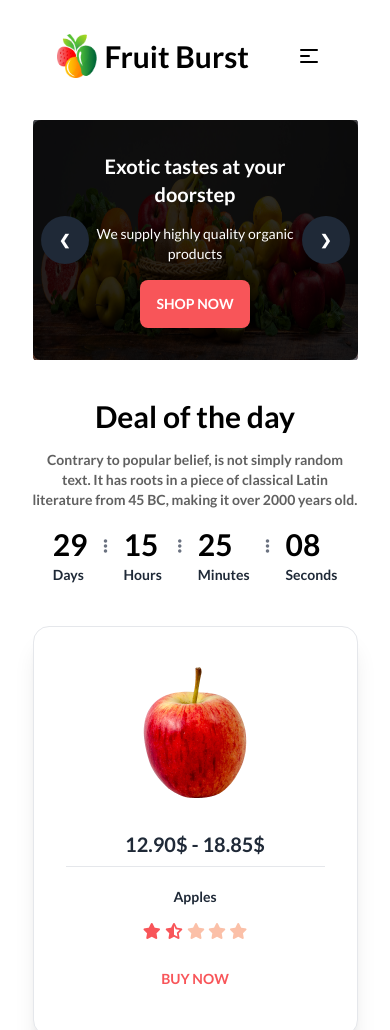
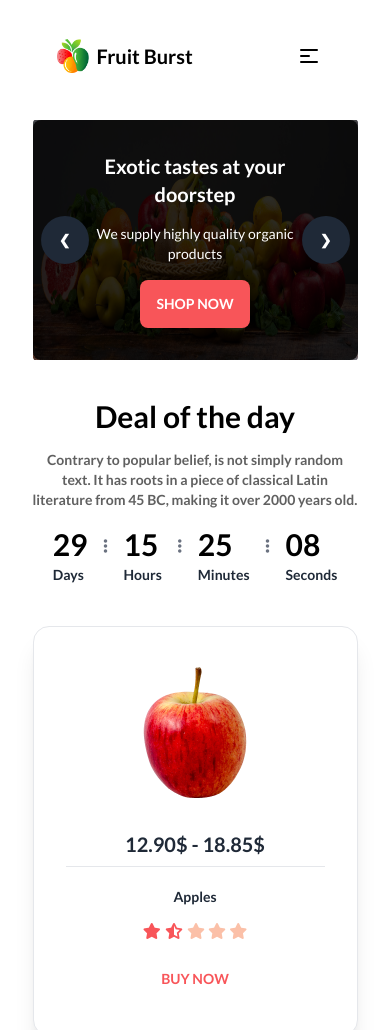
Before and after one commit to nimurr/Fruit-brust, a plain HTML site: page index.html in a window 390 px wide. Shown: the top 1030 px of the page. Drawn offline with nearby package versions, Linux system fonts and the light colour scheme; grey boxes are pictures that could not be loaded.

Commit message:
revetion

```diff
--- a/index.html
+++ b/index.html
@@ -55,8 +55,8 @@
                     </ul>
                 </div>
                 <div class="justify-between navbar-start flex-1 relative">
-                    <a href="#" class="text-3xl sm:text-4xl flex items-center gap-2">
-                        <img class="w-10" src="images/logo.png" alt="" />
+                    <a href="#" class="text-xl sm:text-4xl flex items-center gap-2">
+                        <img class="w-8 lg:w-10" src="images/logo.png" alt="" />
                         <span class="text-black sm:text-white font-semibold">Fruit Burst</span>
                     </a>
                     <div class="dropdown">
```
